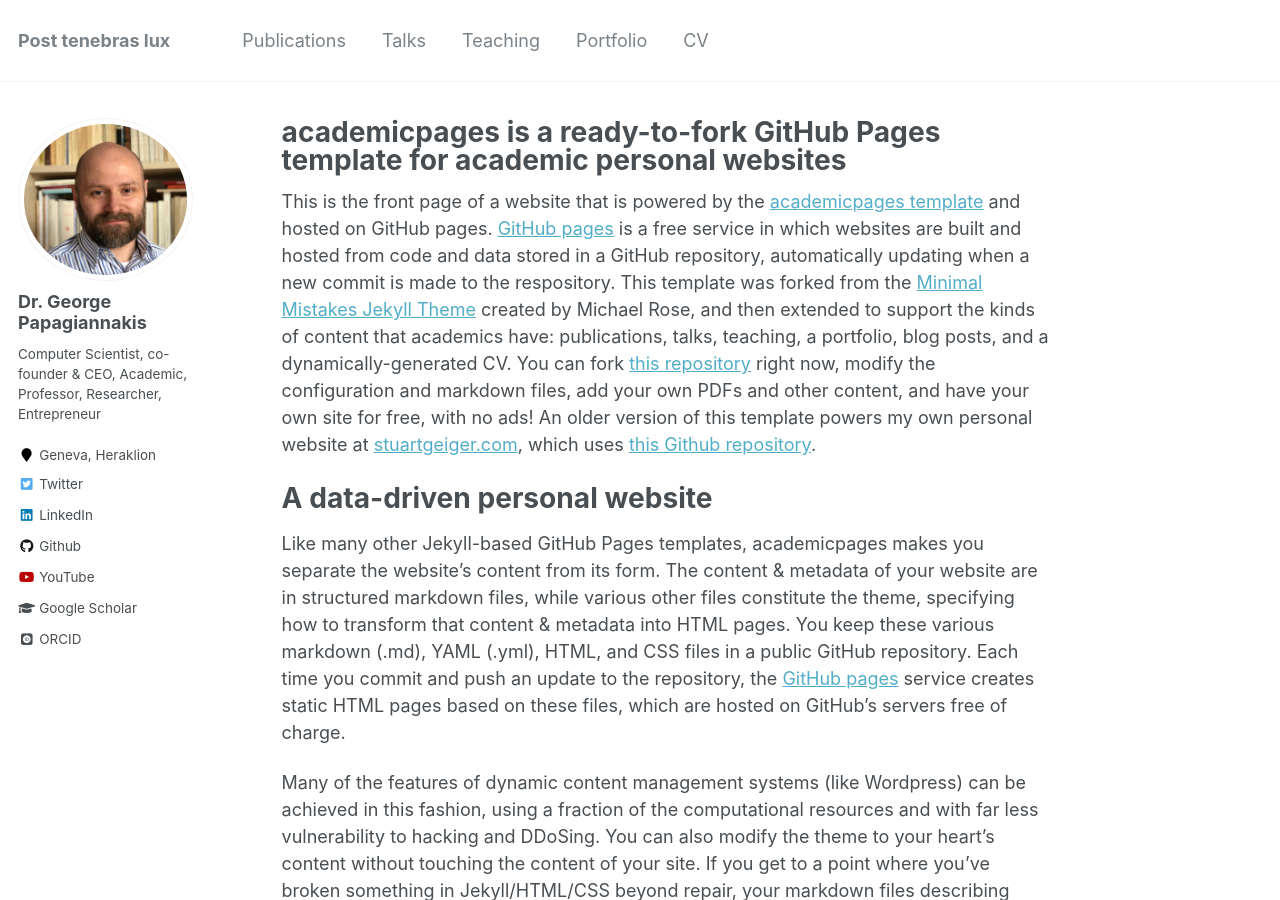
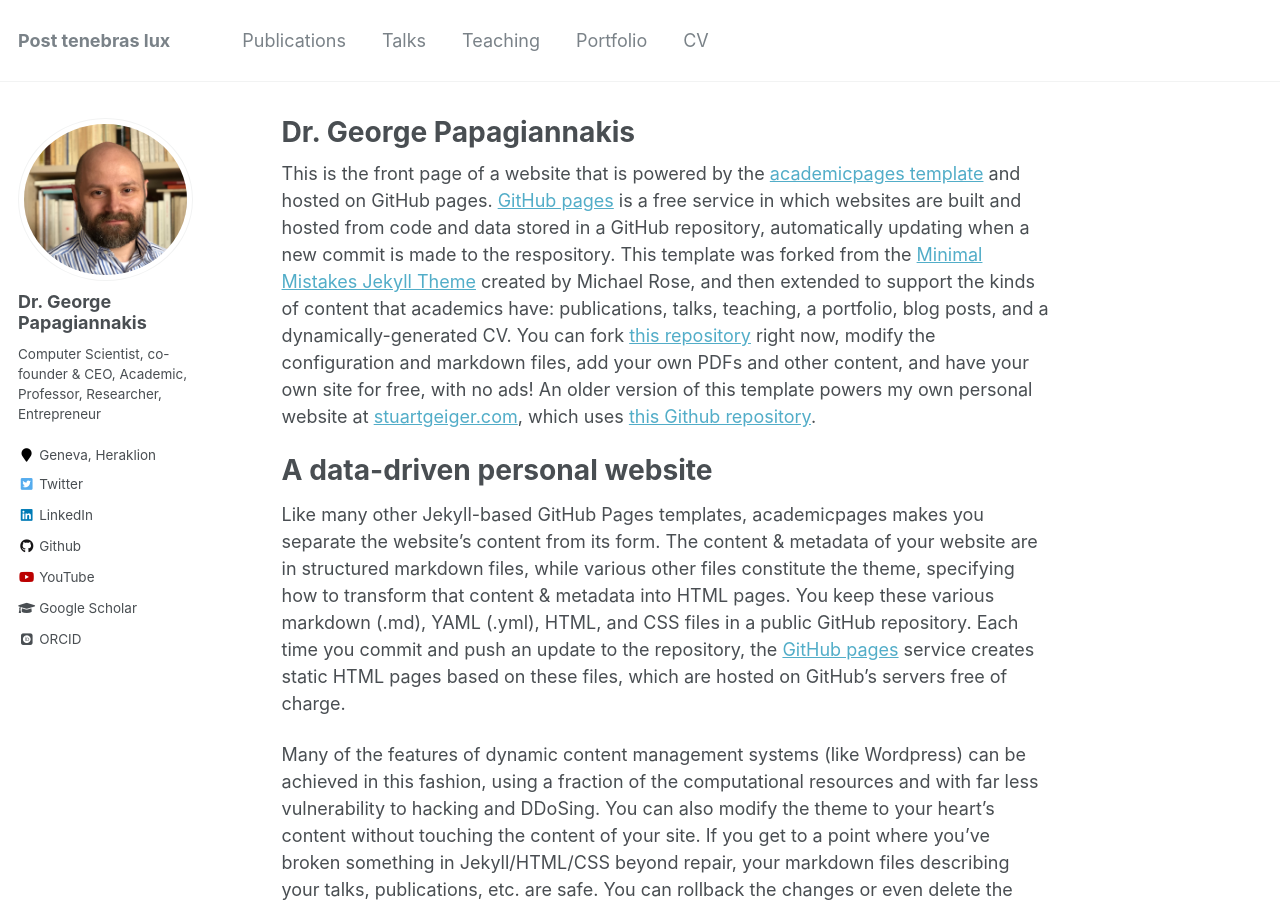
Before and after one commit to papagiannakis/papagiannakis.github.io, a Jekyll site: the page built from _pages/about.md, in a window 1280 px wide and 900 px high. Built offline with Jekyll 4.4.1, drawn with Linux system fonts in a browser that asks for light colours; some web fonts are replaced.

Commit message:
update personal info

```diff
--- a/_pages/about.md
+++ b/_pages/about.md
@@ -1,6 +1,6 @@
 ---
 permalink: /
-title: "academicpages is a ready-to-fork GitHub Pages template for academic personal websites"
+title: "Dr. George Papagiannakis"
 excerpt: "About me"
 author_profile: true
 redirect_from:
```
